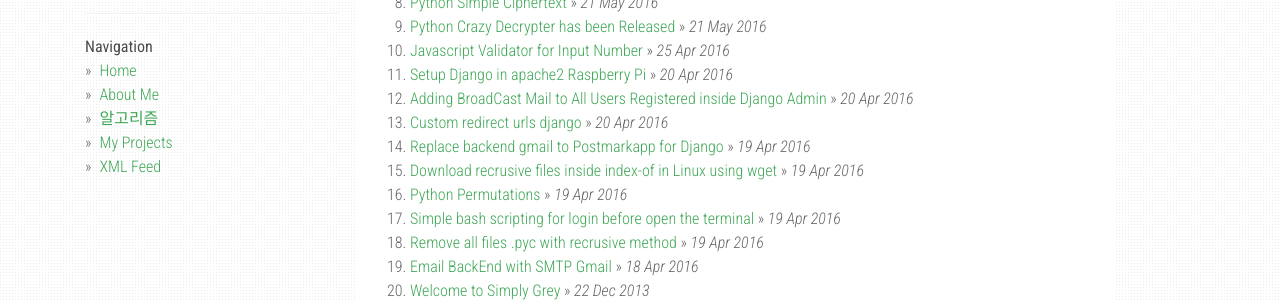
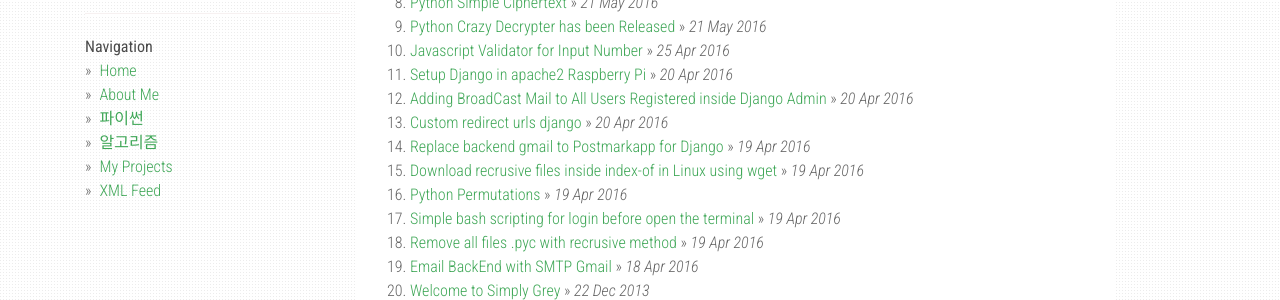
Before and after one commit to agusmakmun/agusmakmun.github.io, a Jekyll site: the page built from index.html, in a window 1280 px wide. Shown: the part 742-1042 px from the top of the page. Built offline with Jekyll 4.4.1, drawn with Linux system fonts in a browser that asks for light colours; nearby versions of some CDN libraries; the list of posts is cut into pages by our own code.

Commit message:
Update _config.yml

```diff
--- a/_config.yml
+++ b/_config.yml
@@ -31,6 +31,8 @@ share:
 urls:
     - text: About Me
       url: /about/
+    - text: 파이썬
+      url: /category/python
     - text: 알고리즘
       url: /category/argorithm
     - text: My Projects
```
